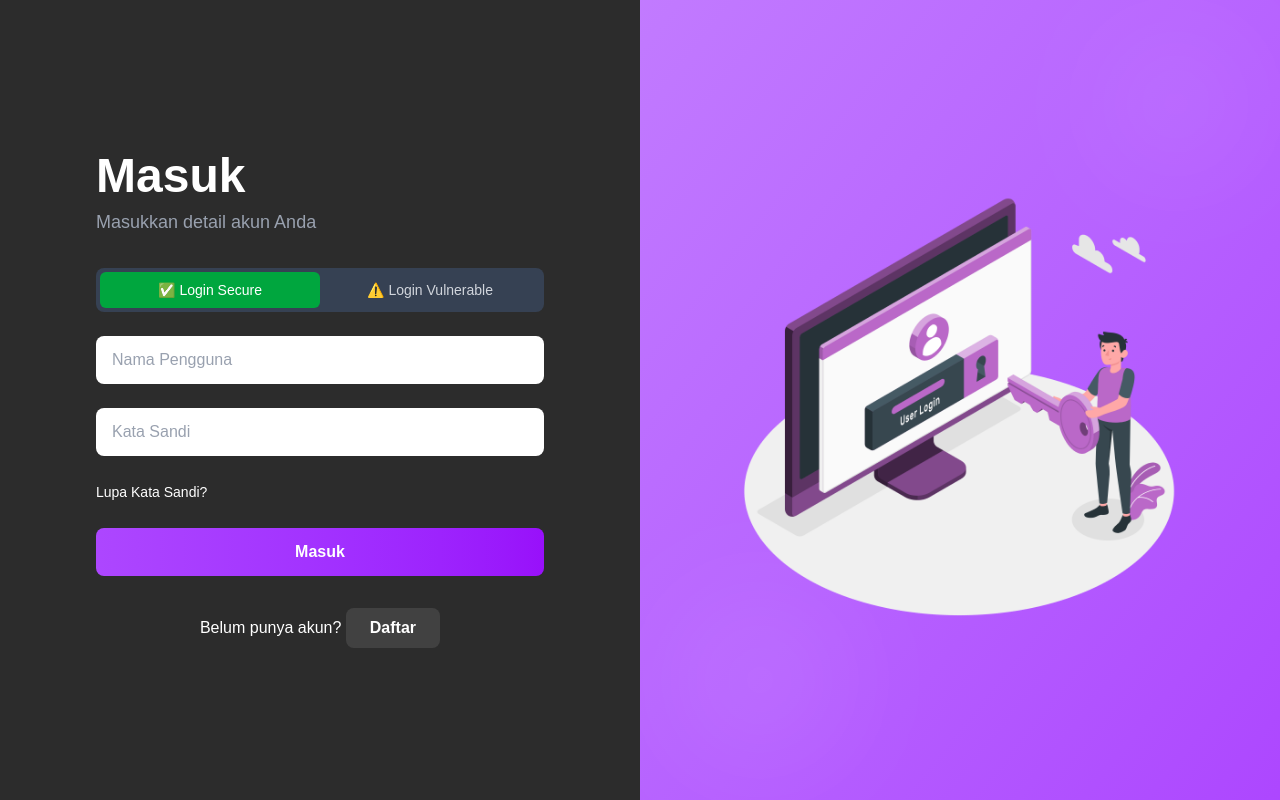
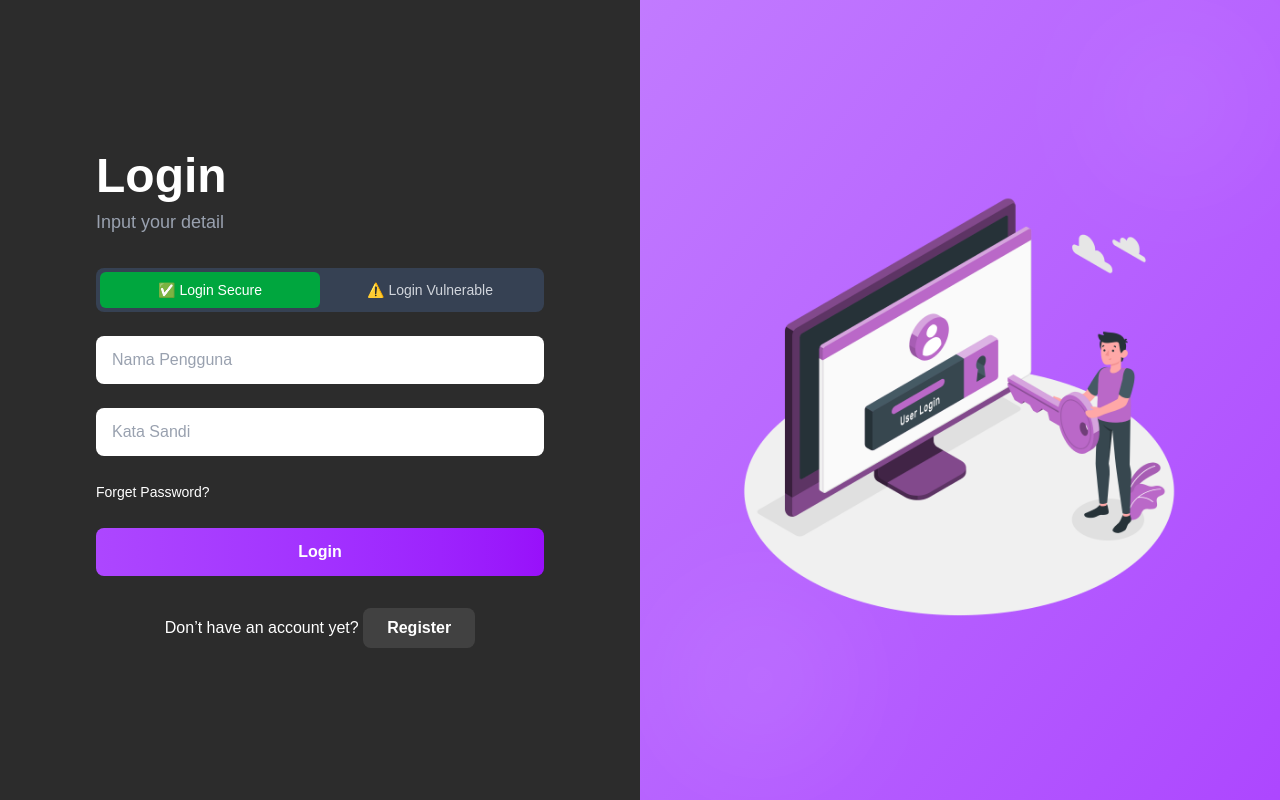
Before and after one commit to valinfernanda/studentportal, a Next.js app: page /login in a window 1280 px wide. Built offline with nearby package versions, Linux system fonts and the light colour scheme.

Commit message:
update language

```diff
--- a/app/login/page.tsx
+++ b/app/login/page.tsx
@@ -52,9 +52,9 @@ export default function LoginPage() {
     <div className='min-h-screen flex'>
       <div className='w-full lg:w-1/2 bg-[#2c2c2c] flex items-center justify-center p-8'>
         <div className='w-full max-w-md'>
-          <h1 className='text-white text-5xl font-bold mb-2'>Masuk</h1>
+          <h1 className='text-white text-5xl font-bold mb-2'>Login</h1>
           <p className='text-gray-400 text-lg mb-8'>
-            Masukkan detail akun Anda
+            Input your detail
           </p>
 
           <div className='mb-6'>
@@ -108,7 +108,7 @@ export default function LoginPage() {
 
             <div className='text-left'>
               <a href='#' className='text-white hover:text-purple-400 text-sm'>
-                Lupa Kata Sandi?
+                Forget Password?
               </a>
             </div>
 
@@ -116,18 +116,18 @@ export default function LoginPage() {
 
             <SubmitButton
               isLoading={loading}
-              loadingText='Sedang masuk...'
-              text={`Masuk ${loginMode === 'vulnerable' ? '(Vulnerable)' : ''}`}
+              loadingText='Logging in...'
+              text={`Login ${loginMode === 'vulnerable' ? '(Vulnerable)' : ''}`}
             />
           </form>
 
           <div className='mt-8 text-center'>
-            <span className='text-white'>Belum punya akun? </span>
+            <span className='text-white'>Don’t have an account yet? </span>
             <Link
               href='/register'
               className='text-white font-semibold bg-white/10 hover:bg-white/20 px-6 py-2 rounded-lg inline-block transition-all'
             >
-              Daftar
+              Register
             </Link>
           </div>
         </div>
--- a/app/register/page.tsx
+++ b/app/register/page.tsx
@@ -49,7 +49,7 @@ export default function RegisterPage() {
       const data = await response.json()
 
       if (data.success) {
-        setMessage('Registrasi berhasil! Mengalihkan ke halaman login...')
+        setMessage('“Registration successful! Redirecting to the login page...”')
         setTimeout(() => {
           router.push('/login')
         }, 2000)
@@ -57,11 +57,11 @@ export default function RegisterPage() {
         if (data.errors) {
           setErrors(data.errors)
         } else {
-          setMessage(data.message || 'Registrasi gagal')
+          setMessage(data.message || 'Registration failed')
         }
       }
     } catch (error) {
-      setMessage('Terjadi kesalahan. Silakan coba lagi.')
+      setMessage('An error occurred. Please try again.')
     } finally {
       setLoading(false)
     }
@@ -75,8 +75,8 @@ export default function RegisterPage() {
     <div className='min-h-screen flex'>
       <div className='w-full lg:w-1/2 bg-[#2c2c2c] flex items-center justify-center p-8 overflow-y-auto'>
         <div className='w-full max-w-md py-8'>
-          <h1 className='text-white text-5xl font-bold mb-2'>Daftar</h1>
-          <p className='text-gray-400 text-lg mb-8'>Buat akun mahasiswa Anda</p>
+          <h1 className='text-white text-5xl font-bold mb-2'>Register</h1>
+          <p className='text-gray-400 text-lg mb-8'>Create your student account</p>
 
           <form onSubmit={handleSubmit} className='space-y-4'>
             <FormInput
@@ -85,7 +85,7 @@ export default function RegisterPage() {
               onChange={(e) =>
                 setFormData({ ...formData, student_id: e.target.value })
               }
-              placeholder='NIM (6-10 digit)'
+              placeholder='Student ID number (6-10 digit)'
               required
               error={getFieldError('student_id')}
             />
@@ -96,7 +96,7 @@ export default function RegisterPage() {
               onChange={(e) =>
                 setFormData({ ...formData, name: e.target.value })
               }
-              placeholder='Nama Lengkap'
+              placeholder='Fullname'
               required
             />
 
@@ -118,7 +118,7 @@ export default function RegisterPage() {
                 setFormData({ ...formData, major: e.target.value })
               }
               options={majors}
-              placeholder='Pilih Jurusan'
+              placeholder='Select a major'
             />
 
             <FormInput
@@ -127,7 +127,7 @@ export default function RegisterPage() {
               onChange={(e) =>
                 setFormData({ ...formData, username: e.target.value })
               }
-              placeholder='Nama Pengguna'
+              placeholder='Username'
               required
               error={getFieldError('username')}
             />
@@ -152,7 +152,7 @@ export default function RegisterPage() {
               onChange={(e) =>
                 setFormData({ ...formData, confirm_password: e.target.value })
               }
-              placeholder='Konfirmasi Kata Sandi'
+              placeholder='Confirm Password'
               required
               error={getFieldError('confirm_password')}
             />
```
Also changed, not shown: introduction.txt.
